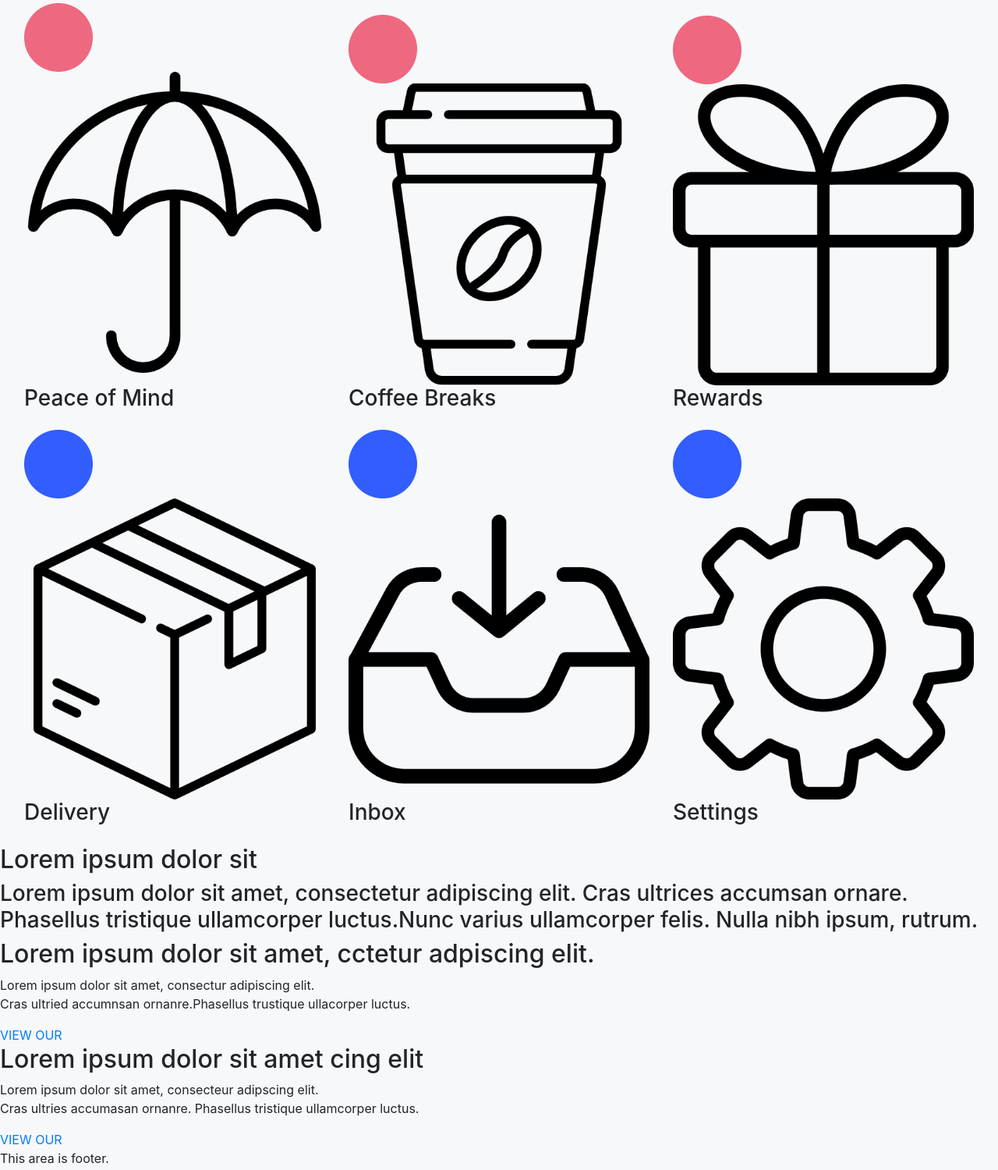
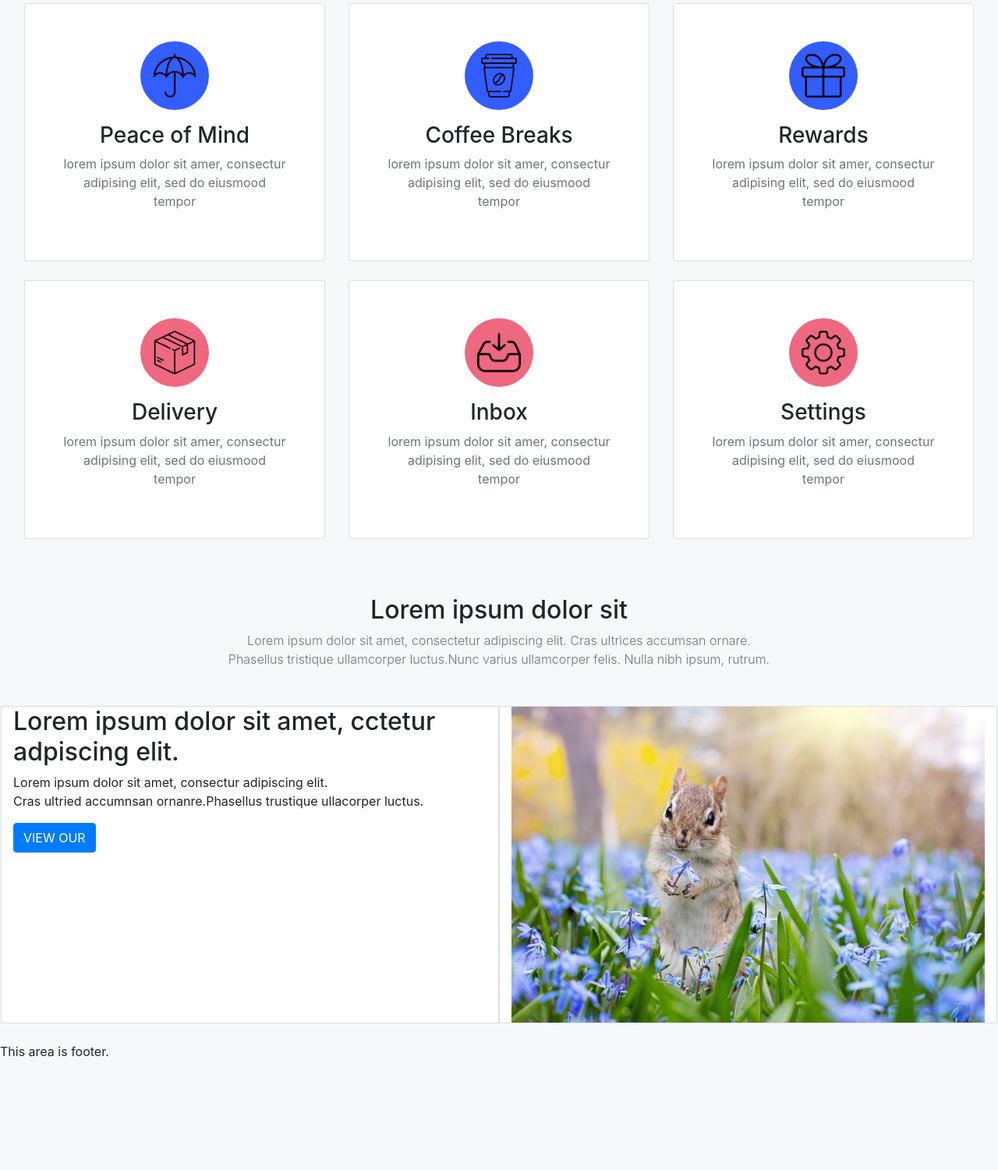
Before and after one commit to alok-singh/bootstrap-css, a plain HTML site: page index.html in a window 1280 px wide. Shown: the part 2473-3973 px from the top of the page at 78% size. After the commit the page ends 3849 px from the top, so only its background shows below. Drawn offline with Linux system fonts and the light colour scheme.

Commit message:
progress

```diff
--- a/custom.css
+++ b/custom.css
@@ -116,7 +116,6 @@ header .logo {
 
 /* Trending section ends */
 
-
 /* Setting section starts */
 
 .settings-section {
@@ -129,6 +128,45 @@ header .logo {
   font-size: 0px;
 }
 
+.settings-section .grid-container .card p {
+  font-size: 16px;
+}
+
+.settings-section .grid-container .card .image-container {
+  height: 88px;
+  width: 88px;
+  object-fit: contain;
+  padding: 16px;
+  border-radius: 50%;
+}
+
+.settings-section .grid-container .card .image-container.red {
+  background: #ee6880;
+}
+
+.settings-section .grid-container .card .image-container.blue {
+  background: #325dff;
+}
+
+.settings-section .grid-container .card .image-container img {
+  width: 100%;
+  height: 100%;
+}
+
+.view-product-section {
+  padding: 0px 1rem;
+  max-width: 1280px;
+  margin: auto;
+}
+
+.view-product-section .view-product-grid {
+  font-size: 0px;
+}
+
+.view-product-section .view-product-grid p {
+  font-size: 16px;
+}
+
 /* to be removed later */
 img {
   max-width: 100%;
--- a/index.html
+++ b/index.html
@@ -184,8 +184,8 @@
       <div class="happening-now-section container">
         <h2>HAPPENING NOW</h2>
         <div class="row">
-          <div class="col-8">
-            <div class="position-relative mb-md-4">
+          <div class="col-12 col-md-8">
+            <div class="position-relative mb-4">
               <img alt="" src="img/na2.jpg" />
               <h5 class="overlay-title">CITY</h5>
               <div class="overlay-description">
@@ -196,7 +196,7 @@
                 </p>
               </div>
             </div>
-            <div class="position-relative mb-md-4">
+            <div class="position-relative mb-4">
               <img alt="" src="img/na2.jpg" />
               <h5 class="overlay-title">TRAVEL</h5>
               <div class="overlay-description">
@@ -208,7 +208,7 @@
               </div>
             </div>
           </div>
-          <div class="col-4">
+          <div class="col-md-4 col-12">
             <div class="mb-md-4">
               <img class="mb-2" alt="" src="img/na3.jpg" />
               <div class="font-weight-bold">Sample Headline</div>
@@ -237,99 +237,80 @@
           tristique ullamcorper luctus.Nunc varius ullamcorper felis. Nulla nibh ipsum, rutrum.
         </p>
         <div class="mt-5 grid-container">
-          <div class="col-4 d-inline-block">
-            <div>
-              <span><img src="img/redICON.png" alt="" /></span><span><img src="img/umbrella.png" alt="" /></span>
-              <div class="font-weight-bold">Sample Headline</div>
-              <p class="font-weight-light text-muted">Small title</p>
+          <div class="col-md-4 col-12 d-inline-block mb-4">
+            <div class="card p-5 text-center align-items-center">
+              <div class="image-container d-inline-block blue mb-3">
+                <img src="img/umbrella.png" alt="" />
+              </div>
               <h3>Peace of Mind</h3>
-              <p><br />lorem ipsum dolor sit amer, consectur adipising elit, sed do eiusmood tempor</p>
+              <p class="text-muted">lorem ipsum dolor sit amer, consectur adipising elit, sed do eiusmood tempor</p>
             </div>
           </div>
-          <div class="col-4 d-inline-block">
-            <div>
-              <span><img src="img/redICON.png" alt="" /></span><span><img src="img/coffee.png" alt="" /></span>
+          <div class="col-md-4 col-12 d-inline-block mb-4">
+            <div class="card p-5 text-center align-items-center">
+              <div class="image-container d-inline-block blue mb-3">
+                <img src="img/coffee.png" alt="" />
+              </div>
               <h3>Coffee Breaks</h3>
-              <p><br />lorem ipsum dolor sit amer, consectur adipising elit, sed do eiusmood tempor</p>
+              <p class="text-muted">lorem ipsum dolor sit amer, consectur adipising elit, sed do eiusmood tempor</p>
             </div>
           </div>
-          <div class="col-4 d-inline-block">
-            <div>
-              <span><img src="img/redICON.png" alt="" /></span><span><img src="img/gift.png" alt="" /></span>
+          <div class="col-md-4 col-12 d-inline-block mb-4">
+            <div class="card p-5 text-center align-items-center">
+              <div class="image-container d-inline-block blue mb-3">
+                <img src="img/gift.png" alt="" />
+              </div>
               <h3>Rewards</h3>
-              <p><br />lorem ipsum dolor sit amer, consectur adipising elit, sed do eiusmood tempor</p>
+              <p class="text-muted">lorem ipsum dolor sit amer, consectur adipising elit, sed do eiusmood tempor</p>
             </div>
           </div>
-          <div class="col-4 d-inline-block">
-            <div>
-              <span><img src="img/blueICON.png" alt="" /></span><span><img src="img/box.png" alt="" /></span>
+          <div class="col-md-4 col-12 d-inline-block mb-4">
+            <div class="card p-5 text-center align-items-center">
+              <div class="image-container d-inline-block red mb-3">
+                <img src="img/box.png" alt="" />
+              </div>
               <h3>Delivery</h3>
-              <p><br />lorem ipsum dolor sit amer, consectur adipising elit, sed do eiusmood tempor</p>
+              <p class="text-muted">lorem ipsum dolor sit amer, consectur adipising elit, sed do eiusmood tempor</p>
             </div>
           </div>
-          <div class="col-4 d-inline-block">
-            <div>
-              <span><img src="img/blueICON.png" alt="" /></span><span><img src="img/inbox.png" alt="" /></span>
+          <div class="col-md-4 col-12 d-inline-block mb-4">
+            <div class="card p-5 text-center align-items-center">
+              <div class="image-container d-inline-block red mb-3">
+                <img src="img/inbox.png" alt="" />
+              </div>
               <h3>Inbox</h3>
-              <p><br />lorem ipsum dolor sit amer, consectur adipising elit, sed do eiusmood tempor</p>
+              <p class="text-muted">lorem ipsum dolor sit amer, consectur adipising elit, sed do eiusmood tempor</p>
             </div>
           </div>
-          <div class="col-4 d-inline-block">
-            <div>
-              <span><img src="img/blueICON.png" alt="" /></span><span><img src="img/settings.png" alt="" /></span>
+          <div class="col-md-4 col-12 d-inline-block mb-4">
+            <div class="card p-5 text-center align-items-center">
+              <div class="image-container d-inline-block red mb-3">
+                <img src="img/settings.png" alt="" />
+              </div>
               <h3>Settings</h3>
-              <p><br />lorem ipsum dolor sit amer, consectur adipising elit, sed do eiusmood tempor</p>
+              <p class="text-muted">lorem ipsum dolor sit amer, consectur adipising elit, sed do eiusmood tempor</p>
             </div>
           </div>
         </div>
       </div>
     </section>
     <section>
-      <div>
-        <h2>Lorem ipsum dolor sit</h2>
-        <h3>
+      <div class="view-product-section mt-5">
+        <h2 class="text-center mb-2">Lorem ipsum dolor sit</h2>
+        <p class="text-center font-weight-light text-muted mb-5">
           Lorem ipsum dolor sit amet, consectetur adipiscing elit. Cras ultrices accumsan ornare.<br />Phasellus
           tristique ullamcorper luctus.Nunc varius ullamcorper felis. Nulla nibh ipsum, rutrum.
-        </h3>
-        <div>
-          <div>
-            <div>
-              <div>
-                <div>
-                  <div src="">
-                    <div></div>
-                  </div>
-                  <div>
-                    <div>
+        </p>
+        <div class="view-product-grid row">
+          <div class="col-md-6 col-12 d-inline-block mb-4 card rounded-0">
             <h2>Lorem ipsum dolor sit amet, cctetur adpiscing elit.</h2>
             <p>
               Lorem ipsum dolor sit amet, consectur adipiscing elit.<br />Cras ultried accumnsan
               ornanre.Phasellus trustique ullacorper luctus.
             </p>
-                      <a href="">VIEW OUR</a>
+            <button class="btn btn-primary">VIEW OUR</button>
           </div>
-                  </div>
-                </div>
-              </div>
-              <div>
-                <div>
-                  <div>
-                    <div>
-                      <h2>Lorem ipsum dolor sit amet cing elit</h2>
-                      <p>
-                        Lorem ipsum dolor sit amet, consecteur adipscing elit.<br />Cras ultries accumasan ornanre.
-                        Phasellus tristique ullamcorper luctus.
-                      </p>
-                      <a href="">VIEW OUR</a>
-                    </div>
-                  </div>
-                  <div src="">
-                    <div></div>
-                  </div>
-                </div>
-              </div>
-            </div>
-          </div>
+          <img src="img/na3.jpg" class="col-md-6 col-12 d-inline-block mb-4 card rounded-0" />
         </div>
       </div>
     </section>
```
Lines whose indentation alone changed are shown as unchanged.
